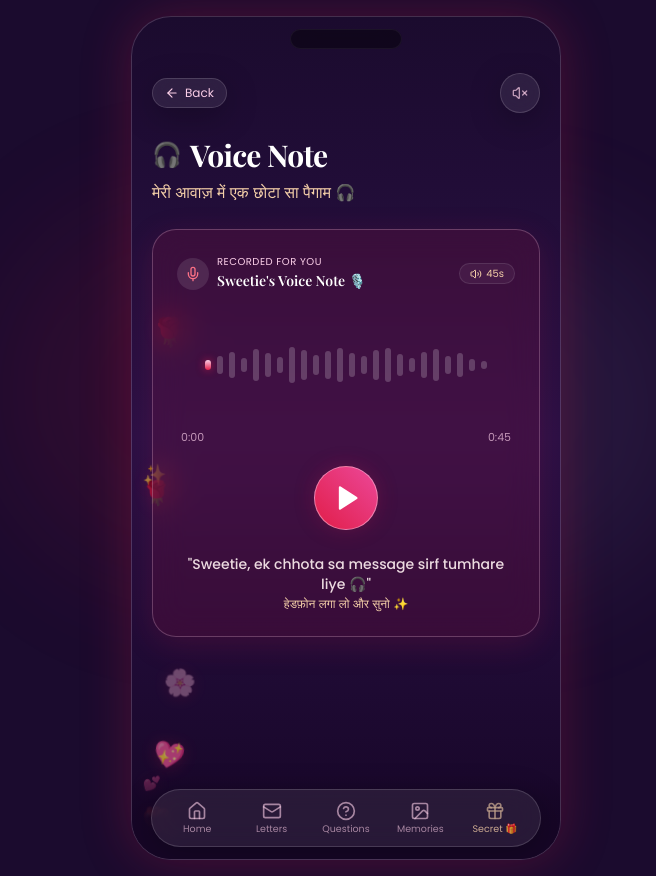
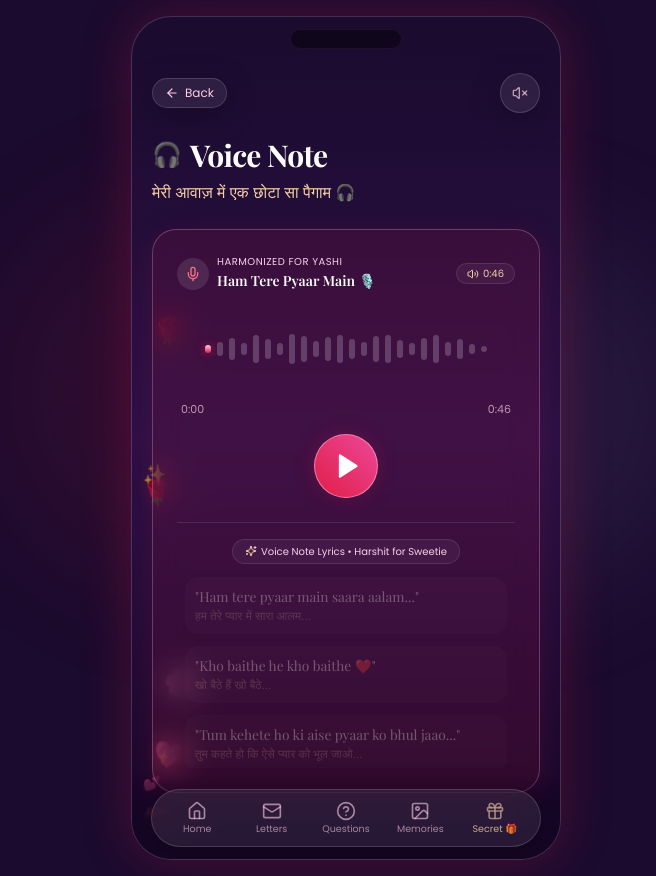
Before and after one commit to Harshit-sengar210/myyashi, a Next.js app: page /voice in a window 1280 px wide. Shown: the whole page, without its empty margins (294-950 px from the left). Built offline with nearby package versions, Linux system fonts and the light colour scheme; a web font is replaced by a local one.

Commit message:
Generate romantic audio melody and synchronized lyrics for Ham Tere Pyaar Main Sara Aalam in Voice Note

```diff
--- a/components/VoiceNotePlayer.tsx
+++ b/components/VoiceNotePlayer.tsx
@@ -2,15 +2,17 @@
 
 import React, { useState, useEffect, useRef } from "react";
 import { motion, AnimatePresence } from "framer-motion";
-import { Play, Pause, Mic, Sparkles, Volume2 } from "lucide-react";
+import { Play, Pause, Mic, Sparkles, Volume2, Heart } from "lucide-react";
 import { APP_CONFIG } from "@/data/config";
+import { VOICE_LYRICS } from "@/data/voice";
 
 export default function VoiceNotePlayer() {
   const [isPlaying, setIsPlaying] = useState(false);
-  const [duration, setDuration] = useState("0:45");
-  const [currentTime, setCurrentTime] = useState("0:00");
+  const [currentTimeSec, setCurrentTimeSec] = useState(0);
+  const [activeLyricId, setActiveLyricId] = useState(1);
+  const [duration, setDuration] = useState("0:46");
+  const [formattedTime, setFormattedTime] = useState("0:00");
   const [progress, setProgress] = useState(0);
-  const [toastMsg, setToastMsg] = useState<string | null>(null);
 
   const audioRef = useRef<HTMLAudioElement | null>(null);
   const timerRef = useRef<NodeJS.Timeout | null>(null);
@@ -19,15 +21,27 @@ export default function VoiceNotePlayer() {
     const audio = new Audio(APP_CONFIG.voiceAudioPath);
     audioRef.current = audio;
 
+    const handleLoadedMetadata = () => {
+      if (audio.duration && !isNaN(audio.duration)) {
+        const m = Math.floor(audio.duration / 60);
+        const s = Math.floor(audio.duration % 60);
+        setDuration(`${m}:${s < 10 ? "0" : ""}${s}`);
+      }
+    };
+
     const handleEnded = () => {
       setIsPlaying(false);
       setProgress(0);
-      setCurrentTime("0:00");
+      setCurrentTimeSec(0);
+      setFormattedTime("0:00");
+      if (timerRef.current) clearInterval(timerRef.current);
     };
 
+    audio.addEventListener("loadedmetadata", handleLoadedMetadata);
     audio.addEventListener("ended", handleEnded);
 
     return () => {
+      audio.removeEventListener("loadedmetadata", handleLoadedMetadata);
       audio.removeEventListener("ended", handleEnded);
       audio.pause();
       if (timerRef.current) clearInterval(timerRef.current);
@@ -45,24 +59,47 @@ export default function VoiceNotePlayer() {
       try {
         await audioRef.current.play();
         setIsPlaying(true);
-      } catch {
-        // Fallback simulation mode if voice.mp3 is not yet recorded/added
+
+        timerRef.current = setInterval(() => {
+          if (!audioRef.current) return;
+          const current = audioRef.current.currentTime;
+          setCurrentTimeSec(current);
+
+          const m = Math.floor(current / 60);
+          const s = Math.floor(current % 60);
+          setFormattedTime(`${m}:${s < 10 ? "0" : ""}${s}`);
+
+          const total = audioRef.current.duration || 46;
+          setProgress((current / total) * 100);
+
+          // Find synchronized lyric
+          const match = [...VOICE_LYRICS].reverse().find((l) => current >= l.timeSec);
+          if (match) {
+            setActiveLyricId(match.id);
+          }
+        }, 250);
+      } catch (err) {
+        // Fallback simulation if autoplay blocked or audio issues
         setIsPlaying(true);
-        setToastMsg("🎙️ Playing voice note simulation (Drop voice.mp3 in /public/audio)");
-        setTimeout(() => setToastMsg(null), 3500);
-
-        let sec = 0;
+        let sec = currentTimeSec;
         timerRef.current = setInterval(() => {
           sec += 1;
-          const mins = Math.floor(sec / 60);
-          const secs = sec % 60;
-          setCurrentTime(`${mins}:${secs < 10 ? "0" : ""}${secs}`);
-          setProgress((sec / 45) * 100);
+          setCurrentTimeSec(sec);
+          const m = Math.floor(sec / 60);
+          const s = sec % 60;
+          setFormattedTime(`${m}:${s < 10 ? "0" : ""}${s}`);
+          setProgress((sec / 46) * 100);
 
-          if (sec >= 45) {
+          const match = [...VOICE_LYRICS].reverse().find((l) => sec >= l.timeSec);
+          if (match) {
+            setActiveLyricId(match.id);
+          }
+
+          if (sec >= 46) {
             setIsPlaying(false);
             setProgress(0);
-            setCurrentTime("0:00");
+            setCurrentTimeSec(0);
+            setFormattedTime("0:00");
             if (timerRef.current) clearInterval(timerRef.current);
           }
         }, 1000);
@@ -77,45 +114,31 @@ export default function VoiceNotePlayer() {
 
   return (
     <div className="w-full flex flex-col items-center my-4">
-      {/* Toast Notice */}
-      <AnimatePresence>
-        {toastMsg && (
-          <motion.div
-            initial={{ opacity: 0, y: -10 }}
-            animate={{ opacity: 1, y: 0 }}
-            exit={{ opacity: 0 }}
-            className="mb-4 px-3 py-1.5 rounded-full glass-card border border-rose-deep/40 text-[11px] text-blush font-poppins text-center"
-          >
-            {toastMsg}
-          </motion.div>
-        )}
-      </AnimatePresence>
-
       {/* Voice Player Pod */}
       <div className="w-full rounded-3xl glass-card-rose p-6 border border-pink-soft/30 backdrop-blur-2xl shadow-glow text-center relative overflow-hidden">
         {/* Top Header */}
-        <div className="flex items-center justify-between mb-6">
+        <div className="flex items-center justify-between mb-4">
           <div className="flex items-center gap-2">
             <div className="p-2 rounded-2xl bg-white/10 text-rose-400">
               <Mic className="w-4 h-4" />
             </div>
             <div className="text-left">
               <span className="text-[10px] font-poppins uppercase tracking-wider text-pink-soft block">
-                Recorded for you
+                Harmonized for Yashi
               </span>
               <span className="font-playfair text-sm font-semibold text-white">
-                Sweetie's Voice Note 🎙️
+                Ham Tere Pyaar Main 🎙️
               </span>
             </div>
           </div>
 
           <div className="flex items-center gap-1 px-2.5 py-0.5 rounded-full bg-white/5 border border-white/10 text-[10px] font-poppins text-gold-accent">
-            <Volume2 className="w-3 h-3" /> 45s
+            <Volume2 className="w-3 h-3" /> {duration}
           </div>
         </div>
 
         {/* Animated Waveform Visualizer */}
-        <div className="flex items-center justify-center gap-1.5 h-24 my-4 px-2">
+        <div className="flex items-center justify-center gap-1.5 h-20 my-3 px-2">
           {waveformBars.map((baseHeight, idx) => {
             const isPassed = (idx / waveformBars.length) * 100 <= progress;
 
@@ -150,8 +173,8 @@ export default function VoiceNotePlayer() {
         </div>
 
         {/* Progress Bar & Time */}
-        <div className="flex items-center justify-between text-[11px] font-poppins text-pink-soft/70 px-1 mb-5">
-          <span>{currentTime}</span>
+        <div className="flex items-center justify-between text-[11px] font-poppins text-pink-soft/70 px-1 mb-4">
+          <span>{formattedTime}</span>
           <span>{duration}</span>
         </div>
 
@@ -169,13 +192,50 @@ export default function VoiceNotePlayer() {
           )}
         </motion.button>
 
-        {/* Dedicated Message Below */}
-        <p className="font-poppins text-xs sm:text-sm text-blush/90 font-medium mt-6 leading-relaxed">
-          "Sweetie, ek chhota sa message sirf tumhare liye 🎧"
-        </p>
-        <p className="font-hindi text-xs text-gold-accent mt-0.5">
-          हेडफ़ोन लगा लो और सुनो ✨
-        </p>
+        {/* Synchronized Singing Lyrics Display */}
+        <div className="mt-6 pt-4 border-t border-white/10 text-center">
+          <div className="inline-flex items-center gap-1 px-3 py-1 rounded-full bg-white/5 border border-white/10 text-[10px] font-poppins text-pink-soft mb-3">
+            <Sparkles className="w-3 h-3 text-gold-accent" />
+            <span>Voice Note Lyrics • Harshit for Sweetie</span>
+          </div>
+
+          <div className="space-y-2.5 max-h-48 overflow-y-auto px-1 text-left">
+            {VOICE_LYRICS.map((line) => {
+              const isCurrent = activeLyricId === line.id && isPlaying;
+
+              return (
+                <motion.div
+                  key={line.id}
+                  animate={{
+                    scale: isCurrent ? 1.03 : 0.98,
+                    opacity: isCurrent ? 1 : 0.45,
+                  }}
+                  transition={{ duration: 0.25 }}
+                  className={`p-2.5 rounded-2xl transition-all border ${
+                    isCurrent
+                      ? "bg-rose-deep/30 border-pink-soft/50 shadow-glow"
+                      : "bg-white/5 border-transparent"
+                  }`}
+                >
+                  <p
+                    className={`font-playfair text-sm leading-snug ${
+                      isCurrent ? "text-white font-bold" : "text-blush/70"
+                    }`}
+                  >
+                    "{line.hinglish}"
+                  </p>
+                  <p
+                    className={`font-hindi text-xs mt-0.5 ${
+                      isCurrent ? "text-gold-accent font-medium" : "text-gold-accent/40"
+                    }`}
+                  >
+                    {line.hindi}
+                  </p>
+                </motion.div>
+              );
+            })}
+          </div>
+        </div>
       </div>
     </div>
   );
--- /dev/null
+++ b/data/voice.ts
@@ -0,0 +1,57 @@
+export interface VoiceLyric {
+  id: number;
+  timeSec: number;
+  hinglish: string;
+  hindi: string;
+}
+
+export const VOICE_LYRICS: VoiceLyric[] = [
+  {
+    id: 1,
+    timeSec: 0,
+    hinglish: "Ham tere pyaar main saara aalam...",
+    hindi: "हम तेरे प्यार में सारा आलम...",
+  },
+  {
+    id: 2,
+    timeSec: 5,
+    hinglish: "Kho baithe he kho baithe ❤️",
+    hindi: "खो बैठे हैं खो बैठे...",
+  },
+  {
+    id: 3,
+    timeSec: 10,
+    hinglish: "Tum kehete ho ki aise pyaar ko bhul jaao...",
+    hindi: "तुम कहते हो कि ऐसे प्यार को भूल जाओ...",
+  },
+  {
+    id: 4,
+    timeSec: 15,
+    hinglish: "Bhul jaao... kaise bhul jaayein? 🥺",
+    hindi: "भूल जाओ... कैसे भूल जाएँ?",
+  },
+  {
+    id: 5,
+    timeSec: 20,
+    hinglish: "Ham tere pyaar main saara aalam...",
+    hindi: "हम तेरे प्यार में सारा आलम...",
+  },
+  {
+    id: 6,
+    timeSec: 26,
+    hinglish: "Kho baithe he kho baithe 💖",
+    hindi: "खो बैठे हैं खो बैठे...",
+  },
+  {
+    id: 7,
+    timeSec: 32,
+    hinglish: "Tum kehete ho ki aise pyaar ko bhul jaao, bhul jaao...",
+    hindi: "तुम कहते हो कि ऐसे प्यार को भूल जाओ, भूल जाओ...",
+  },
+  {
+    id: 8,
+    timeSec: 38,
+    hinglish: "Ham tere pyaar main saara aalam... sirf tum, Sweetie! ✨",
+    hindi: "हम तेरे प्यार में सारा आलम... सिर्फ तुम, स्वीटी! ✨",
+  },
+];
```
Also changed, not shown: generate_voice.js (added, +108 -0 lines), 1 other file (tests, documents, lock files or other folders).
